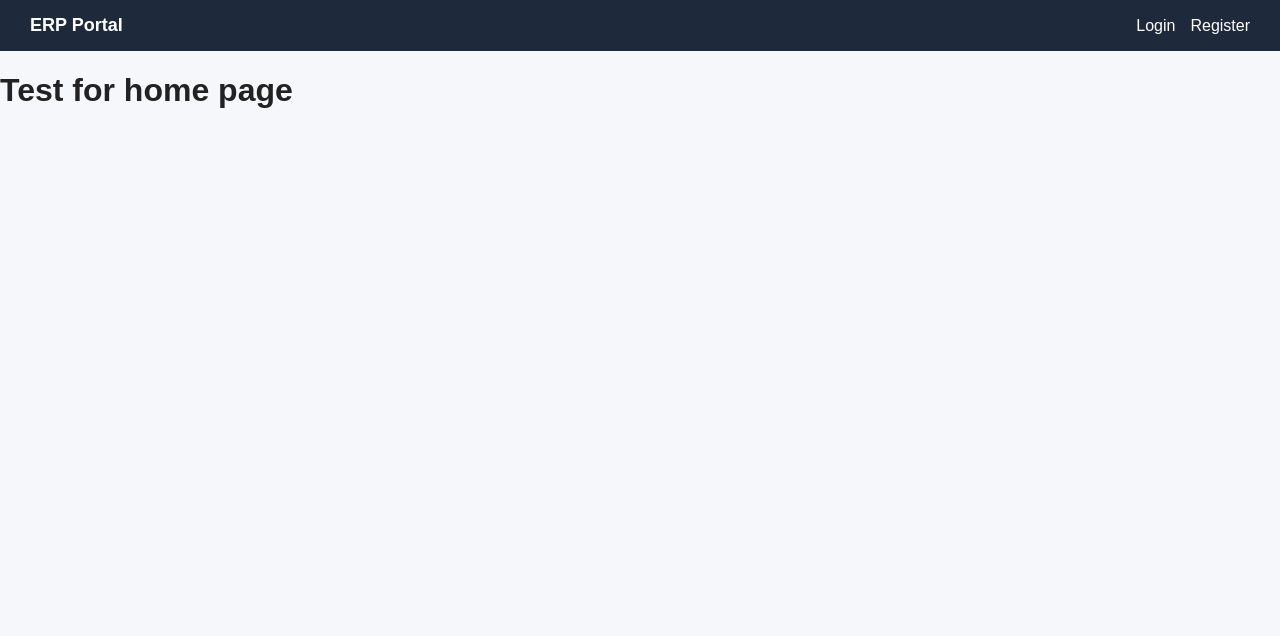
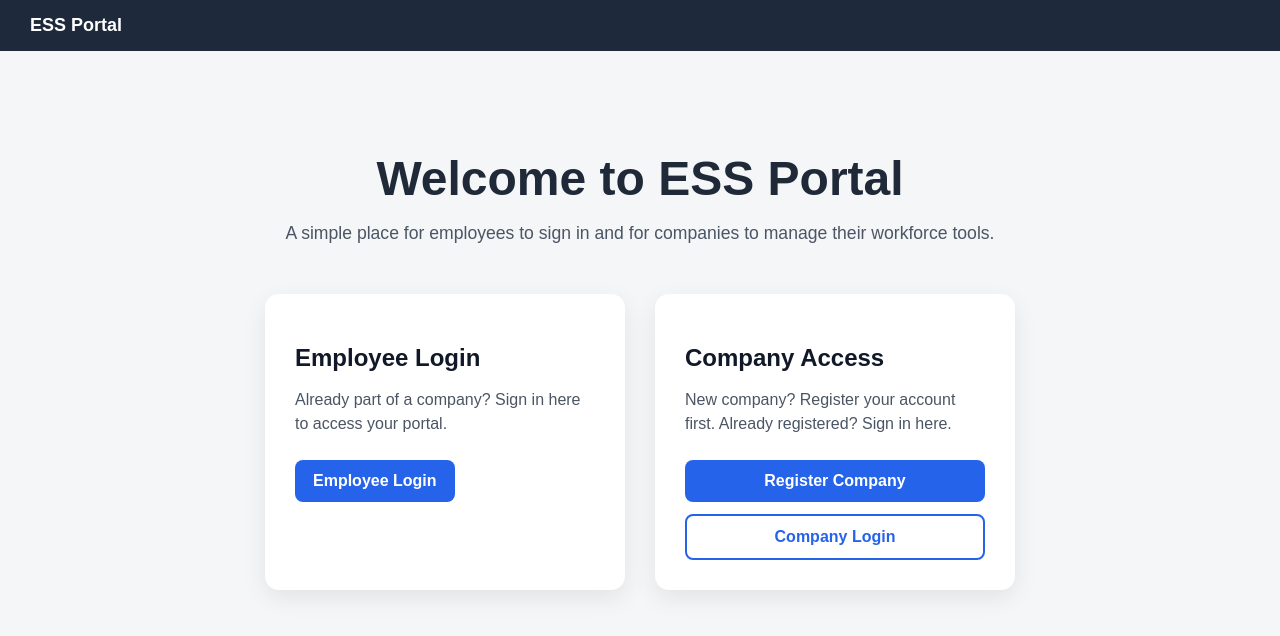
Before and after one commit to Nubchulubs12/Employee-ERP, a React app in the folder frontend/: page / in a window 1280 px wide. Shown: the top 636 px of the page. Built offline with nearby package versions, Linux system fonts and the light colour scheme; the HTML template or start-up script is replaced by a standard one.

Commit message:
updated homepage layout

```diff
--- a/frontend/src/App.css
+++ b/frontend/src/App.css
@@ -349,3 +349,90 @@
   gap: 10px;
   margin-top: 10px;
 }
+.home-page {
+  min-height: calc(100vh - 60px);
+  background: #f4f6f8;
+  padding: 60px 20px;
+}
+
+.hero {
+  max-width: 1100px;
+  margin: 0 auto;
+  text-align: center;
+}
+
+.hero h1 {
+  font-size: 3rem;
+  margin-bottom: 12px;
+  color: #1f2937;
+}
+
+.hero p {
+  font-size: 1.1rem;
+  color: #4b5563;
+  margin-bottom: 50px;
+}
+
+.access-cards {
+  display: flex;
+  justify-content: center;
+  gap: 30px;
+  flex-wrap: wrap;
+}
+
+.access-card {
+  background: white;
+  width: 360px;
+  padding: 30px;
+  border-radius: 14px;
+  box-shadow: 0 8px 24px rgba(0, 0, 0, 0.08);
+  text-align: left;
+}
+
+.access-card h2 {
+  font-size: 1.5rem;
+  margin-bottom: 12px;
+  color: #111827;
+}
+
+.access-card p {
+  font-size: 1rem;
+  color: #4b5563;
+  margin-bottom: 24px;
+  line-height: 1.5;
+}
+
+.card-buttons {
+  display: flex;
+  flex-direction: column;
+  gap: 12px;
+}
+
+.btn {
+  display: inline-block;
+  text-decoration: none;
+  text-align: center;
+  padding: 12px 18px;
+  border-radius: 8px;
+  font-weight: 600;
+  transition: 0.2s ease;
+}
+
+.primary-btn {
+  background: #2563eb;
+  color: white;
+}
+
+.primary-btn:hover {
+  background: #1d4ed8;
+}
+
+.secondary-btn {
+  border: 2px solid #2563eb;
+  color: #2563eb;
+  background: white;
+}
+
+.secondary-btn:hover {
+  background: #eff6ff;
+}
--- a/frontend/src/components/Navbar.jsx
+++ b/frontend/src/components/Navbar.jsx
@@ -14,19 +14,18 @@ useEffect(() => {
     function handleLogout() {
         localStorage.removeItem("user");
         setIsLoggedIn(false);
-       navigate("/login");
+       navigate("/");
 
         };
 
   return (
     <nav className="navbar">
       <div className="nav-left">
-        <Link to="/" className="nav-logo">ERP Portal</Link>
+        <Link to="/" className="nav-logo">ESS Portal</Link>
       </div>
 
       <div className="nav-right">
-        <Link to="/login" className="nav-link">Login</Link>
-        <Link to="/register" className="nav-link">Register</Link>
+
         {isLoggedIn && <button onClick={handleLogout}>Logout</button>}
       </div>
     </nav>
--- a/frontend/src/pages/Home.jsx
+++ b/frontend/src/pages/Home.jsx
@@ -1,5 +1,5 @@
-import { useNavigate } from 'react-router-dom';
-
+import { Link, useNavigate } from 'react-router-dom';
+import '../App.css';
 function Home() {
   const navigate = useNavigate();
 
@@ -12,10 +12,44 @@ function Home() {
   };
 
   return (
-    <div>
-      <h1>Test for home page</h1>
+   <div className="home-page">
+         <section className="hero">
+           <h1>Welcome to ESS Portal</h1>
+           <p>
+             A simple place for employees to sign in and for companies to manage
+             their workforce tools.
+           </p>
 
-    </div>
+           <div className="access-cards">
+             <div className="access-card">
+               <h2>Employee Login</h2>
+               <p>
+                 Already part of a company? Sign in here to access your portal.
+               </p>
+               <Link to="/login" className="btn primary-btn">
+                 Employee Login
+               </Link>
+             </div>
+
+             <div className="access-card">
+               <h2>Company Access</h2>
+               <p>
+                 New company? Register your account first. Already registered?
+                 Sign in here.
+               </p>
+               <div className="card-buttons">
+                 <Link to="/register" className="btn primary-btn">
+                   Register Company
+                 </Link>
+                 <Link to="/login" className="btn secondary-btn">
+                   Company Login
+                 </Link>
+               </div>
+             </div>
+           </div>
+         </section>
+       </div>
+
   );
 }
 
```
Also changed, not shown: 1 other file (tests, documents, lock files or other folders).
